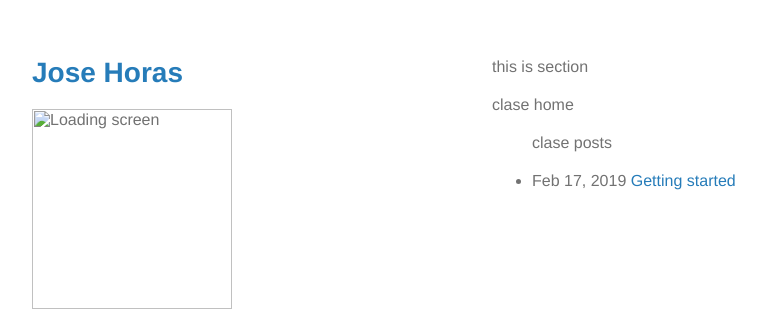
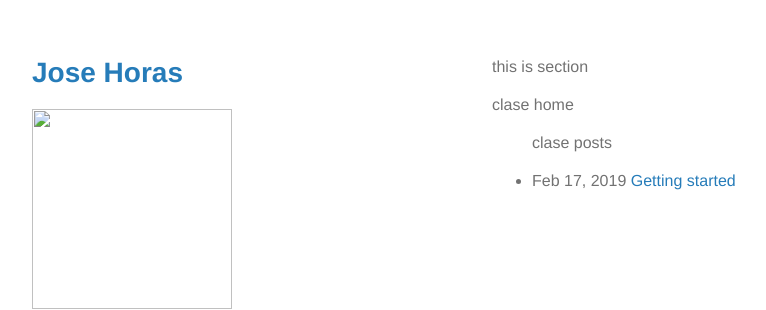
Before and after one commit to josehoras/josehoras.github.io, a Jekyll site: the page built from index.html, in a window 1280 px wide. Shown: the top 310 px of the page, without its empty margins (128-894 px from the left). Built offline with Jekyll 4.4.1, drawn with Linux system fonts in a browser that asks for light colours.

Commit message:
Update default.html

```diff
--- a/_layouts/default.html
+++ b/_layouts/default.html
@@ -11,7 +11,7 @@
         <p>{{ site.description}}</p>
 
       	<img src="https://github.com/josehoras/josehoras.github.io/blob/master/assets/141px-Om_symbol.svg"
-	              title="Loading screen" width="200" height="200" />
+	     width="200" height="200" />
       </header>
 
       <section>
```
